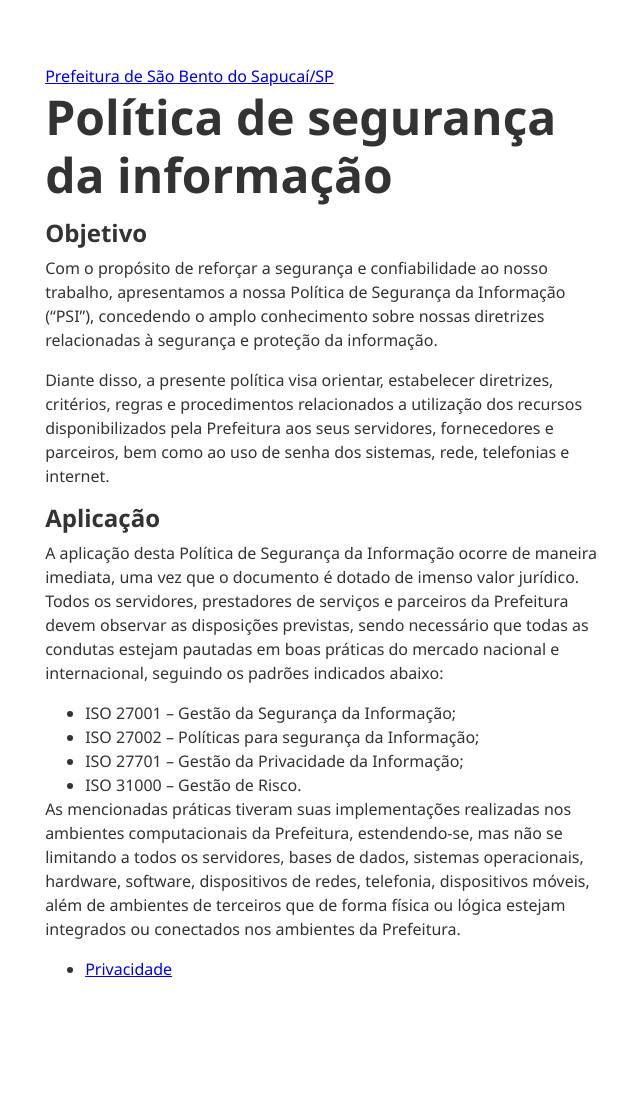
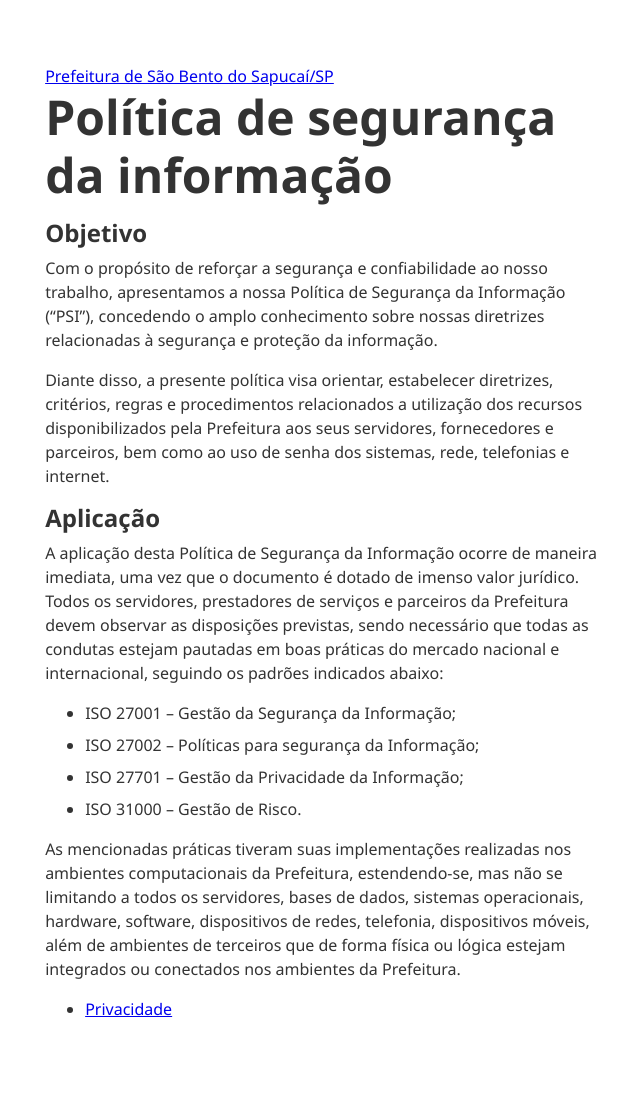
Before and after one commit to pmsbs/pmsbs.github.io, a Jekyll site: the page built from index.md, in a window 1280 px wide. Shown: the whole page, without its empty margins (318-958 px from the left). Built offline with Jekyll 4.4.1, drawn with Linux system fonts in a browser that asks for light colours; before the commit the page ends 1045 px from its top, so only the background shows below that.

Commit message:
Fix margins in list elements

```diff
--- a/_sass/page.scss
+++ b/_sass/page.scss
@@ -21,4 +21,12 @@
   p {
     margin-bottom: 1rem;
   }
+
+  ul {
+    margin-bottom: 1rem;
+  }
+
+  li {
+    margin-bottom: 0.5rem;
+  }
 }
```
